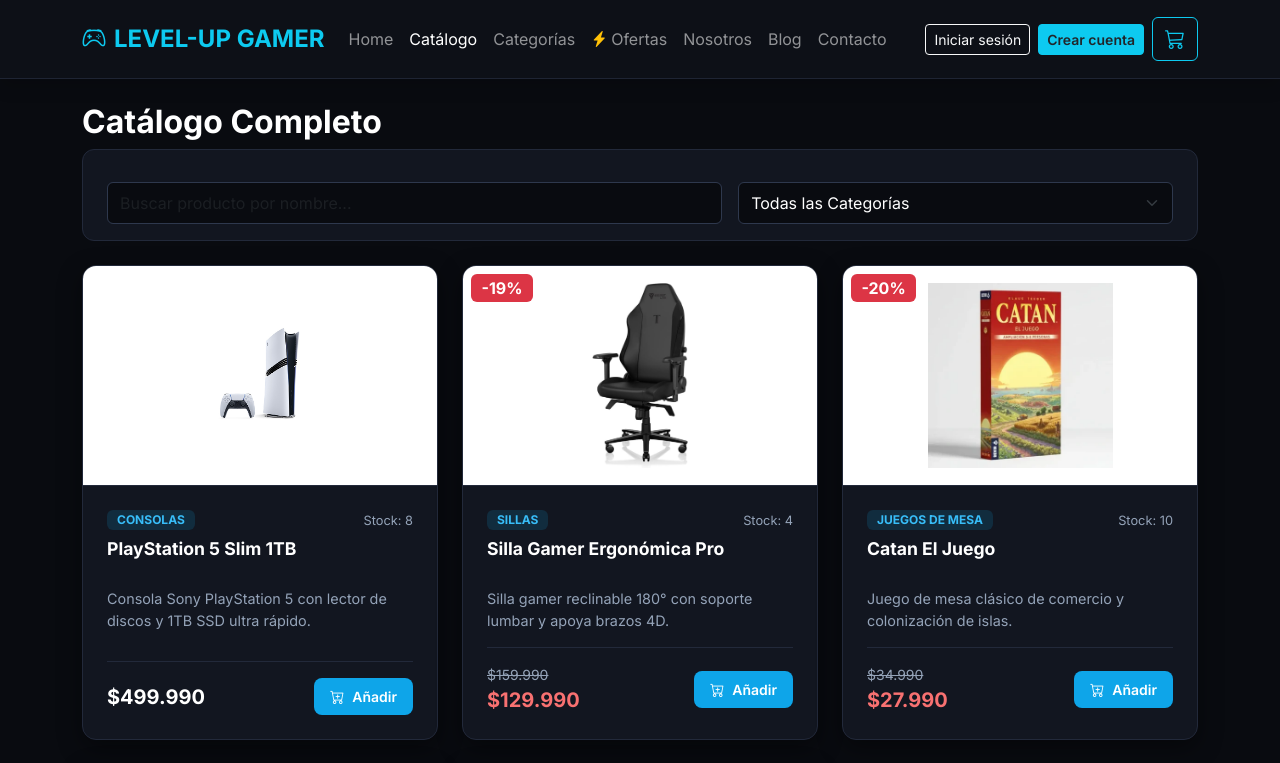
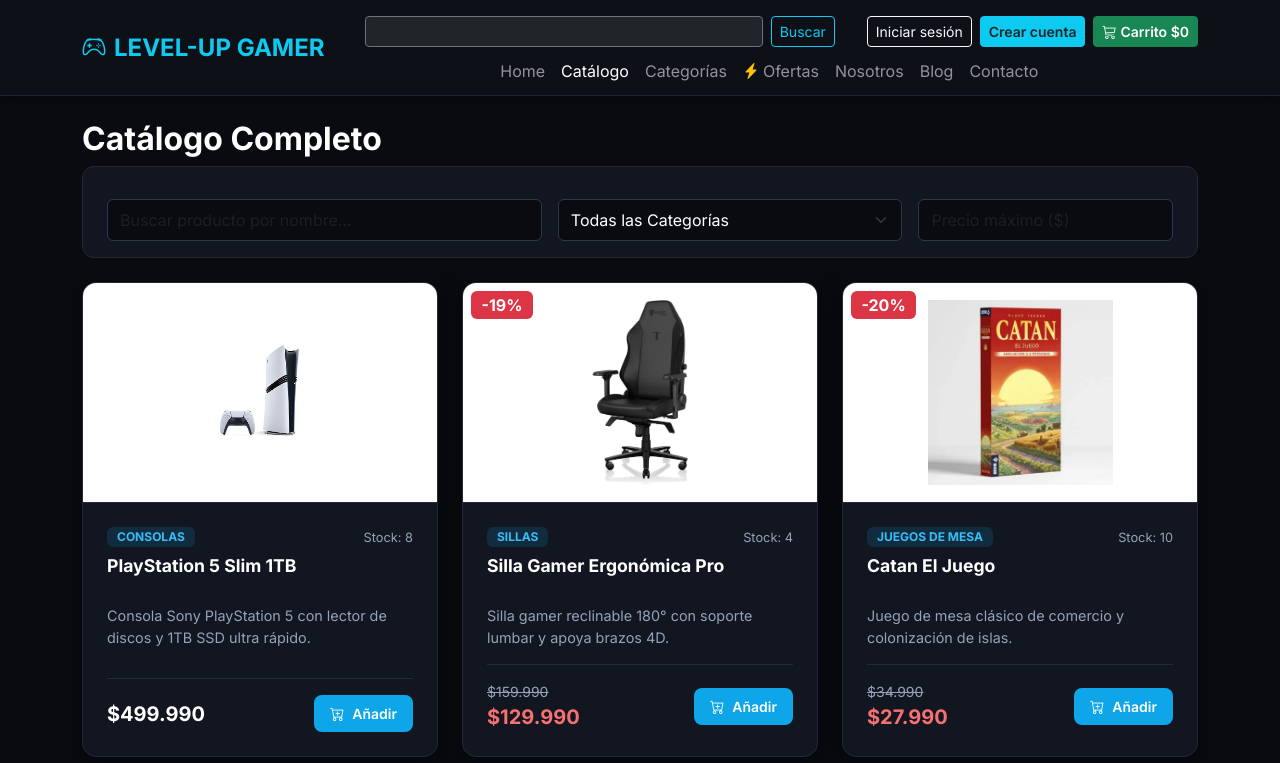
Before and after one commit to AmaroLC8/proyect-levelup2, a React (Vite) app: page /productos in a window 1280 px wide. Shown: the top 763 px of the page. Built offline with nearby package versions, Linux system fonts and the light colour scheme.

Commit message:
feat: agrega buscador y total en navbar, filtro por precio máximo y descuento Duoc en el carrito

```diff
--- a/src/components/Navbar.jsx
+++ b/src/components/Navbar.jsx
@@ -1,20 +1,39 @@
-import React from 'react';
+import React, { useState } from 'react';
 import { Link, NavLink, useNavigate } from 'react-router-dom';
 import { useCart } from '../context/CartContext';
 import { useAuth } from '../context/AuthContext';
+import { formatearDinero } from '../utils/formato';
+
+const ENLACES = [
+  { to: '/', texto: 'Home' },
+  { to: '/productos', texto: 'Catálogo' },
+  { to: '/categorias', texto: 'Categorías' },
+  { to: '/ofertas', texto: 'Ofertas', icono: 'bi-lightning-charge-fill text-warning' },
+  { to: '/nosotros', texto: 'Nosotros' },
+  { to: '/blog', texto: 'Blog' },
+  { to: '/contacto', texto: 'Contacto' },
+];
 
 export default function Navbar() {
   const navigate = useNavigate();
-  const { totalItems } = useCart();
+  const { totalItems, totalMonto } = useCart();
   const { usuario, esAdmin, cerrarSesion } = useAuth();
+  const [textoBusqueda, setTextoBusqueda] = useState('');
 
   const handleCerrarSesion = () => {
     cerrarSesion();
     navigate('/');
   };
 
+  // El buscador lleva al catálogo con el texto en la URL (?buscar=...)
+  const handleBuscar = (e) => {
+    e.preventDefault();
+    const texto = textoBusqueda.trim();
+    navigate(texto ? `/productos?buscar=${encodeURIComponent(texto)}` : '/productos');
+  };
+
   return (
-    <nav className="navbar navbar-expand-lg navbar-dark bg-dark sticky-top py-3 shadow">
+    <nav className="navbar navbar-expand-lg navbar-dark bg-dark sticky-top py-2 shadow">
       <div className="container">
         {/* Logo / Marca */}
         <Link className="navbar-brand fw-bold text-info fs-4" to="/">
@@ -34,54 +53,23 @@ export default function Navbar() {
           <span className="navbar-toggler-icon"></span>
         </button>
 
-        {/* Enlaces de navegación */}
-        <div className="collapse navbar-collapse" id="navbarContent">
-          <ul className="navbar-nav me-auto mb-2 mb-lg-0">
-            <li className="nav-item">
-              <NavLink className="nav-link" to="/">
-                Home
-              </NavLink>
-            </li>
-            <li className="nav-item">
-              <NavLink className="nav-link" to="/productos">
-                Catálogo
-              </NavLink>
-            </li>
-            <li className="nav-item">
-              <NavLink className="nav-link" to="/categorias">
-                Categorías
-              </NavLink>
-            </li>
-            <li className="nav-item">
-              <NavLink className="nav-link" to="/ofertas">
-                <i className="bi bi-lightning-charge-fill text-warning me-1"></i>Ofertas
-              </NavLink>
-            </li>
-            <li className="nav-item">
-              <NavLink className="nav-link" to="/nosotros">
-                Nosotros
-              </NavLink>
-            </li>
-            <li className="nav-item">
-              <NavLink className="nav-link" to="/blog">
-                Blog
-              </NavLink>
-            </li>
-            <li className="nav-item">
-              <NavLink className="nav-link" to="/contacto">
-                Contacto
-              </NavLink>
-            </li>
-            {esAdmin && (
-              <li className="nav-item">
-                <NavLink className="nav-link" to="/admin">
-                  <i className="bi bi-shield-lock me-1"></i>Admin
-                </NavLink>
-              </li>
-            )}
-          </ul>
+        <div className="collapse navbar-collapse flex-column align-items-stretch" id="navbarContent">
+          {/* Fila superior: buscador, sesión y carrito */}
+          <div className="d-flex flex-column flex-lg-row align-items-lg-center gap-2 py-2">
+            <form className="d-flex flex-grow-1 mx-lg-4" role="search" onSubmit={handleBuscar}>
+              <input
+                type="search"
+                className="form-control form-control-sm bg-dark text-light border-secondary me-2"
+                placeholder="Buscar productos..."
+                aria-label="Buscar productos"
+                value={textoBusqueda}
+                onChange={(e) => setTextoBusqueda(e.target.value)}
+              />
+              <button type="submit" className="btn btn-sm btn-outline-info">
+                Buscar
+              </button>
+            </form>
 
-          {/* Sesión y acceso al Carrito */}
             <div className="d-flex flex-wrap align-items-center gap-2">
               {usuario ? (
                 <>
@@ -106,8 +94,8 @@ export default function Navbar() {
                   </Link>
                 </>
               )}
-            <Link to="/carrito" className="btn btn-outline-info position-relative">
-              <i className="bi bi-cart3 fs-5"></i>
+              <Link to="/carrito" className="btn btn-sm btn-success fw-semibold position-relative">
+                <i className="bi bi-cart3 me-1"></i>Carrito {formatearDinero(totalMonto)}
                 {totalItems > 0 && (
                   <span className="position-absolute top-0 start-100 translate-middle badge rounded-pill bg-danger">
                     {totalItems}
@@ -116,6 +104,26 @@ export default function Navbar() {
               </Link>
             </div>
           </div>
+
+          {/* Fila inferior: enlaces de navegación */}
+          <ul className="navbar-nav justify-content-lg-center mb-2 mb-lg-0">
+            {ENLACES.map((enlace) => (
+              <li className="nav-item" key={enlace.to}>
+                <NavLink className="nav-link py-1" to={enlace.to} end={enlace.to === '/'}>
+                  {enlace.icono && <i className={`bi ${enlace.icono} me-1`}></i>}
+                  {enlace.texto}
+                </NavLink>
+              </li>
+            ))}
+            {esAdmin && (
+              <li className="nav-item">
+                <NavLink className="nav-link py-1" to="/admin">
+                  <i className="bi bi-shield-lock me-1"></i>Admin
+                </NavLink>
+              </li>
+            )}
+          </ul>
+        </div>
       </div>
     </nav>
   );
--- a/src/context/CartContext.jsx
+++ b/src/context/CartContext.jsx
@@ -1,9 +1,14 @@
 import React, { createContext, useContext, useState, useEffect } from 'react';
 import { obtenerPrecioFinal } from '../data/productos';
+import { useAuth } from './AuthContext';
 
 const CartContext = createContext();
 
+// Descuento de por vida para usuarios registrados con correo Duoc (RF1 y RF3)
+export const PORCENTAJE_DESCUENTO_DUOC = 20;
+
 export const CartProvider = ({ children }) => {
+  const { usuario } = useAuth();
   const [carrito, setCarrito] = useState(() => {
     const guardado = localStorage.getItem('levelup_cart');
     return guardado ? JSON.parse(guardado) : [];
@@ -53,9 +58,11 @@ export const CartProvider = ({ children }) => {
     setCarrito([]);
   };
 
-  // Cálculos automáticos de cantidad total y monto total
+  // Cálculos automáticos: cantidad, subtotal, descuento Duoc y total a pagar
   const totalItems = carrito.reduce((acc, item) => acc + item.cantidad, 0);
-  const totalMonto = carrito.reduce((acc, item) => acc + item.precio * item.cantidad, 0);
+  const subtotal = carrito.reduce((acc, item) => acc + item.precio * item.cantidad, 0);
+  const descuento = usuario?.descuentoDuoc ? Math.round((subtotal * PORCENTAJE_DESCUENTO_DUOC) / 100) : 0;
+  const totalMonto = subtotal - descuento;
 
   return (
     <CartContext.Provider
@@ -66,6 +73,8 @@ export const CartProvider = ({ children }) => {
         eliminarDelCarrito,
         vaciarCarrito,
         totalItems,
+        subtotal,
+        descuento,
         totalMonto,
       }}
     >
--- a/src/pages/Carrito.jsx
+++ b/src/pages/Carrito.jsx
@@ -1,12 +1,10 @@
 import React from 'react';
 import { Link } from 'react-router-dom';
-import { useCart } from '../context/CartContext';
+import { useCart, PORCENTAJE_DESCUENTO_DUOC } from '../context/CartContext';
+import { formatearDinero } from '../utils/formato';
 
 export default function Carrito() {
-  const { carrito, modificarCantidad, eliminarDelCarrito, vaciarCarrito, totalMonto } = useCart();
-
-  const formatearDinero = (monto) =>
-    new Intl.NumberFormat('es-CL', { style: 'currency', currency: 'CLP' }).format(monto);
+  const { carrito, modificarCantidad, eliminarDelCarrito, vaciarCarrito, subtotal, descuento, totalMonto } = useCart();
 
   return (
     <div className="container my-5">
@@ -100,6 +98,20 @@ export default function Carrito() {
                 ))}
               </tbody>
               <tfoot>
+                {descuento > 0 && (
+                  <>
+                    <tr>
+                      <td colSpan="4" className="text-end text-secondary">Subtotal:</td>
+                      <td colSpan="2" className="text-light">{formatearDinero(subtotal)}</td>
+                    </tr>
+                    <tr>
+                      <td colSpan="4" className="text-end text-warning">
+                        <i className="bi bi-mortarboard-fill me-1"></i>Descuento Duoc ({PORCENTAJE_DESCUENTO_DUOC}%):
+                      </td>
+                      <td colSpan="2" className="text-warning fw-bold">-{formatearDinero(descuento)}</td>
+                    </tr>
+                  </>
+                )}
                 <tr>
                   <td colSpan="4" className="text-end fs-5 fw-bold text-light py-3">
                     Total:
--- a/src/pages/Productos.jsx
+++ b/src/pages/Productos.jsx
@@ -1,11 +1,17 @@
 import React, { useState, useEffect } from 'react';
-import { obtenerProductos } from '../data/productos';
+import { useSearchParams } from 'react-router-dom';
+import { obtenerProductos, obtenerPrecioFinal } from '../data/productos';
 import ProductCard from '../components/ProductCard';
 
 export default function Productos() {
   const [productos, setProductos] = useState([]);
   const [filtroCategoria, setFiltroCategoria] = useState('Todas');
-  const [busqueda, setBusqueda] = useState('');
+  const [precioMaximo, setPrecioMaximo] = useState('');
+
+  // El texto de búsqueda vive en la URL (?buscar=...) para que funcione el buscador de la Navbar
+  const [searchParams, setSearchParams] = useSearchParams();
+  const busqueda = searchParams.get('buscar') ?? '';
+  const setBusqueda = (texto) => setSearchParams(texto ? { buscar: texto } : {}, { replace: true });
 
   useEffect(() => {
     setProductos(obtenerProductos());
@@ -14,7 +20,8 @@ export default function Productos() {
   const productosFiltrados = productos.filter((p) => {
     const coincideCategoria = filtroCategoria === 'Todas' || p.categoria === filtroCategoria;
     const coincideTexto = p.nombre.toLowerCase().includes(busqueda.toLowerCase());
-    return coincideCategoria && coincideTexto;
+    const coincidePrecio = !precioMaximo || obtenerPrecioFinal(p) <= Number(precioMaximo);
+    return coincideCategoria && coincideTexto && coincidePrecio;
   });
 
   return (
@@ -32,7 +39,7 @@ export default function Productos() {
           borderRadius: '12px',
         }}
       >
-        <div className="col-12 col-md-7">
+        <div className="col-12 col-md-5">
           <input
             type="text"
             className="form-control py-2"
@@ -47,7 +54,7 @@ export default function Productos() {
           />
         </div>
 
-        <div className="col-12 col-md-5">
+        <div className="col-12 col-md-4">
           <select
             className="form-select py-2"
             style={{
@@ -64,6 +71,23 @@ export default function Productos() {
             <option value="Sillas">Sillas</option>
             <option value="Juegos de Mesa">Juegos de Mesa</option>
           </select>
+        </div>
+
+        <div className="col-12 col-md-3">
+          <input
+            type="number"
+            min="0"
+            step="1000"
+            className="form-control py-2"
+            style={{
+              backgroundColor: '#090b10',
+              border: '1px solid #2e384d',
+              color: '#ffffff',
+            }}
+            placeholder="Precio máximo ($)"
+            value={precioMaximo}
+            onChange={(e) => setPrecioMaximo(e.target.value)}
+          />
         </div>
       </div>
 
--- /dev/null
+++ b/src/utils/formato.js
@@ -0,0 +1,3 @@
+// Formatea un monto en pesos chilenos, ej: 499990 -> "$499.990"
+export const formatearDinero = (monto) =>
+  new Intl.NumberFormat('es-CL', { style: 'currency', currency: 'CLP' }).format(monto);
```
Lines whose indentation alone changed are shown as unchanged.
